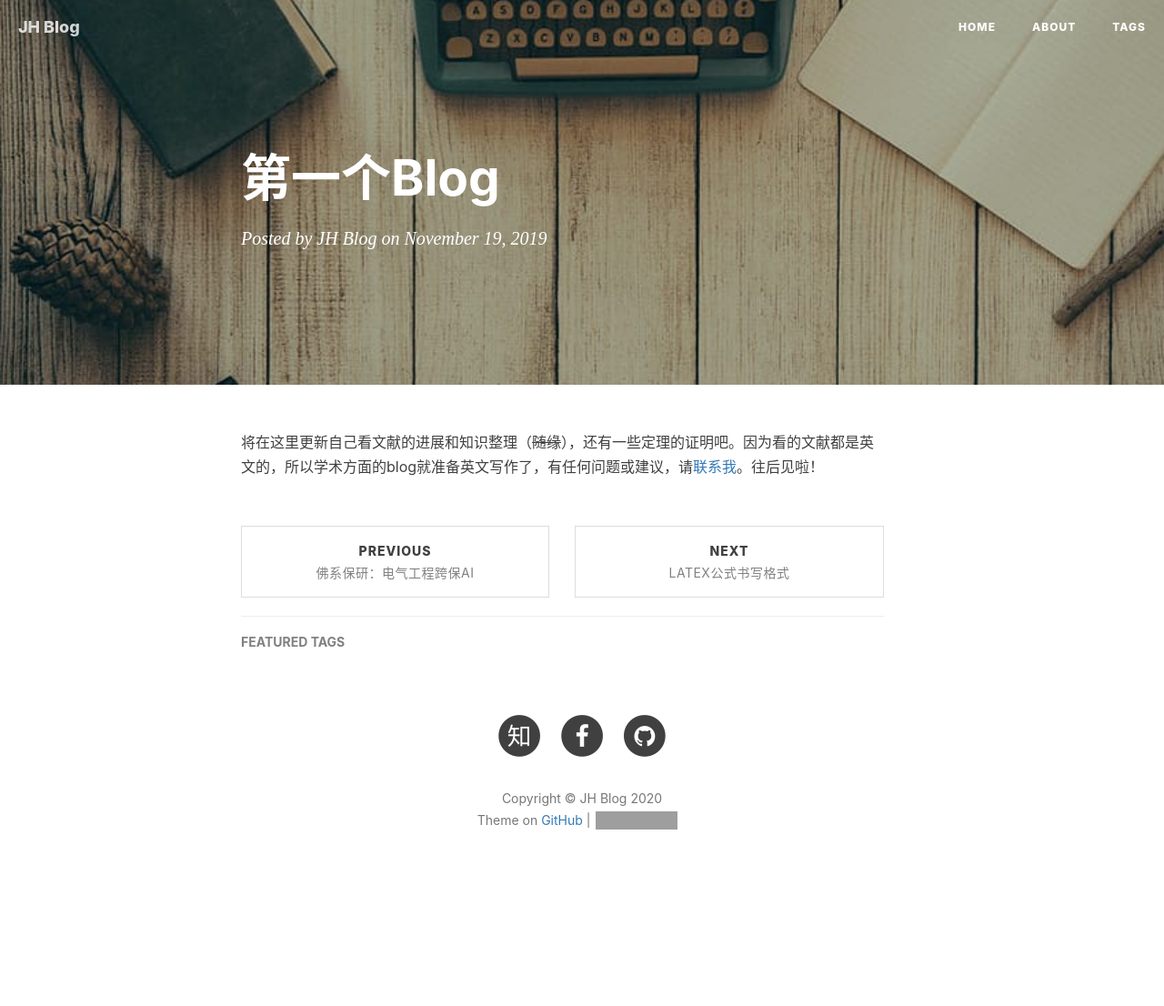
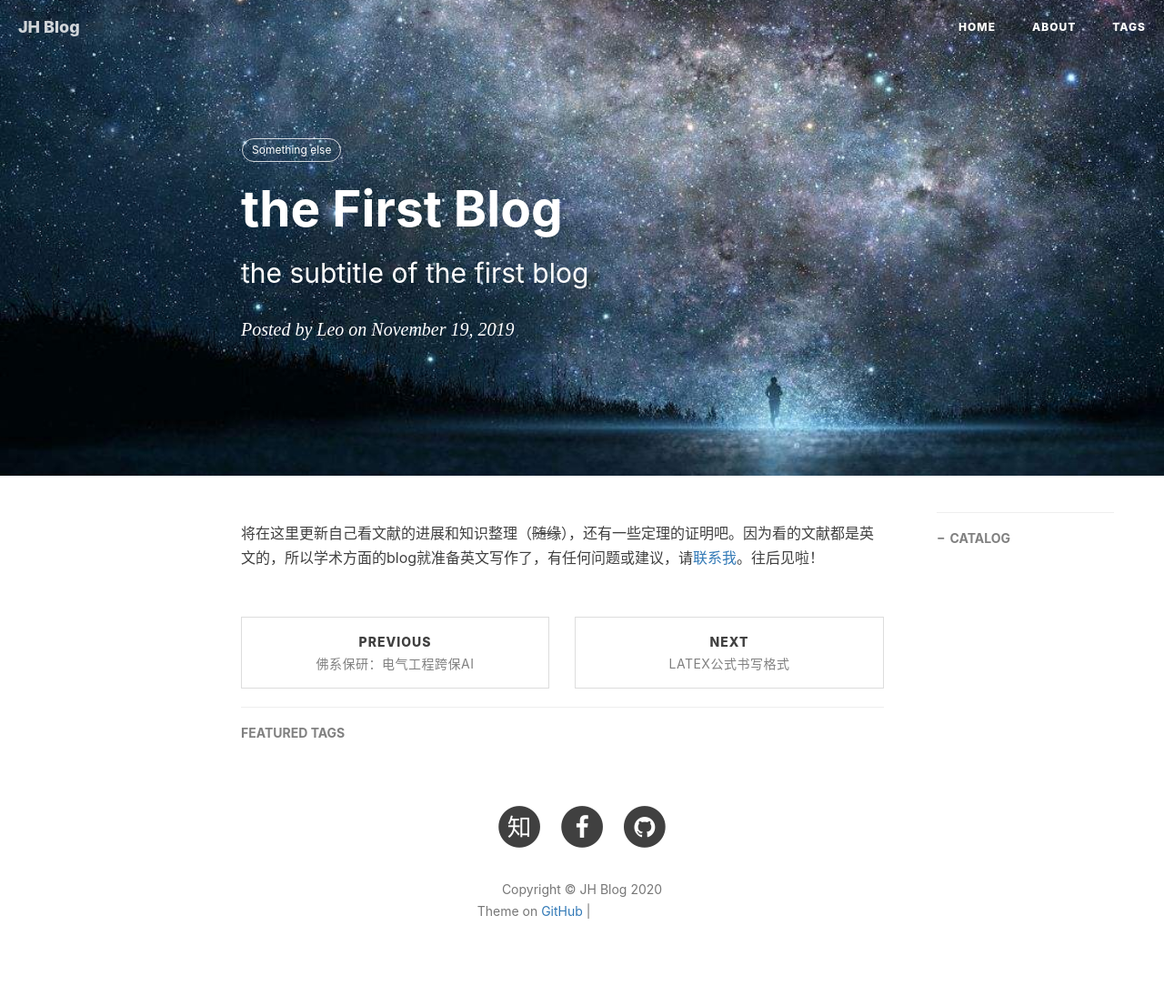
Before and after one commit to derek1998/derek1998.github.io, a Jekyll site: the page built from _posts/2019-11-19-第一个Blog.md, in a window 1280 px wide. Shown: the whole page at 91% size. Built offline with Jekyll 4.4.1, drawn with Linux system fonts in a browser that asks for light colours; nearby versions of some CDN libraries; comment, search, counter and statistics services are not loaded; before the commit the page ends 1006 px from its top, so only the background shows below that; grey boxes are pictures that could not be loaded.

Commit message:
Modify the documents format.

```diff
--- a/_posts/2019-11-19-第一个Blog.md
+++ b/_posts/2019-11-19-第一个Blog.md
@@ -1,7 +1,13 @@
 ---
 layout: post
-title: "第一个Blog"
-date:   2019-11-19 20:09:00 +0530
+title:  the First Blog
+subtitle:   the subtitle of the first blog
+date:   2019-11-19
+author:     Leo
+header-img: img/post_bao_yan.jpg
+catalog: true
+tags:
+    - Something else
 ---
 
 
```
Also changed, not shown: _posts/2019-11-24-Latex公式书写格式.md (+7 -4 lines), _posts/2020-11-1-MILAD工作站使用说明（2020.11.1更新）.md (+6 -3 lines).
